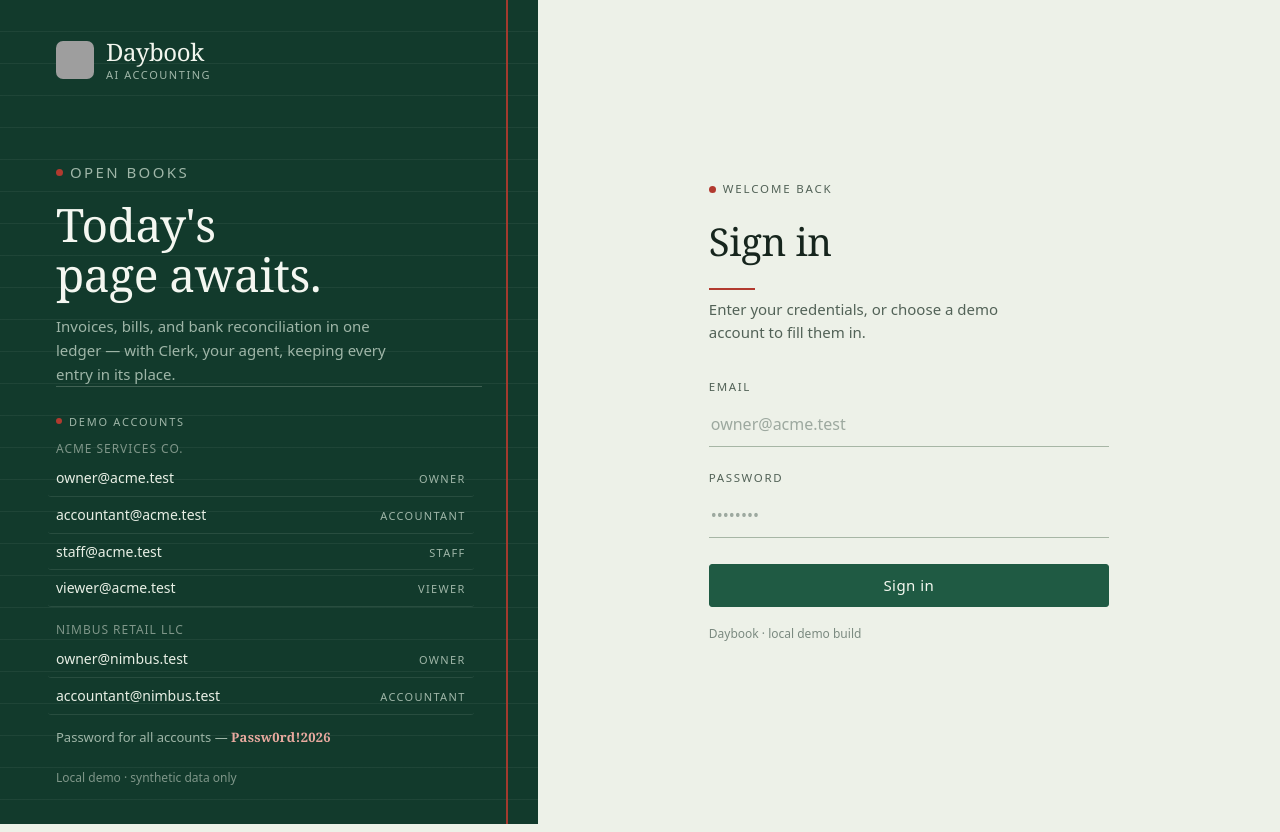
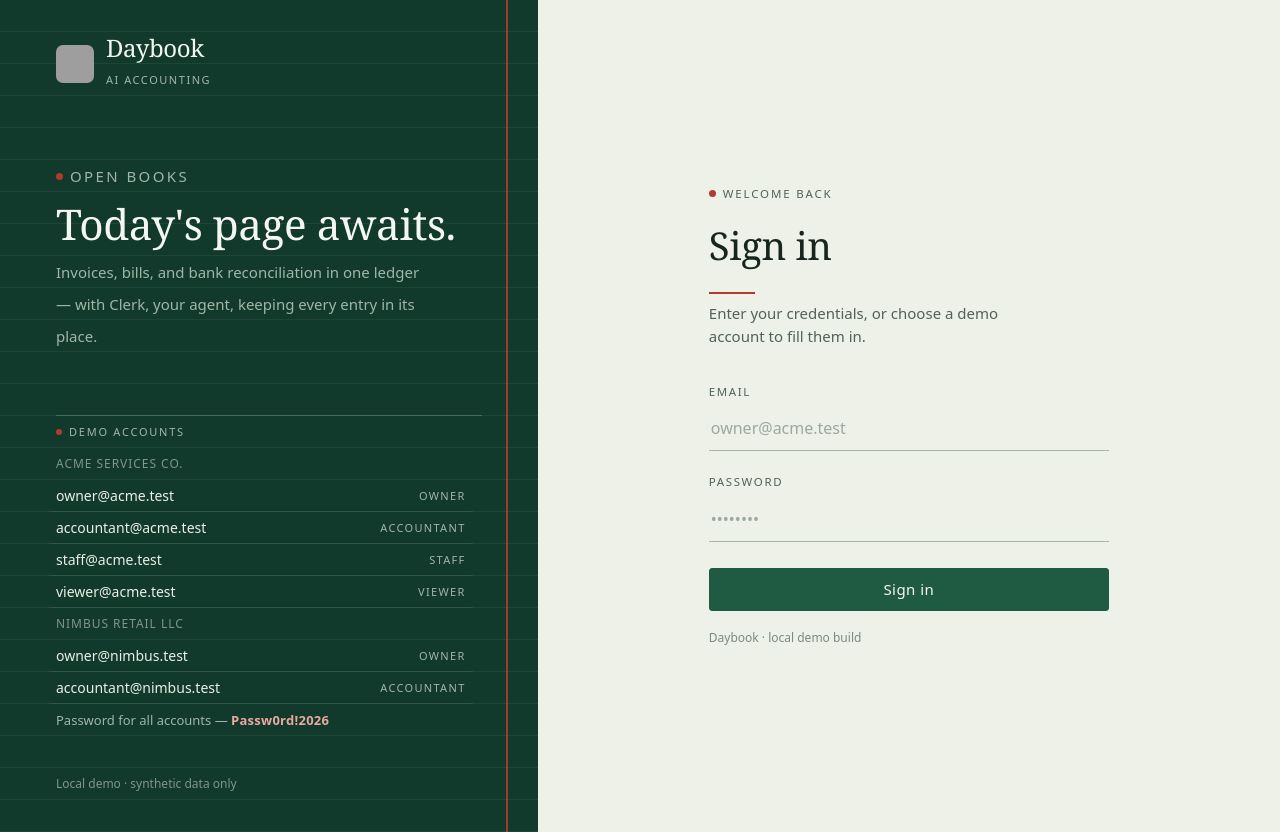
Before and after one commit to furqaniq/ai-accounting, a Next.js app in the folder frontend/: page /login in a window 1280 px wide. Built offline with nearby package versions, Linux system fonts and the light colour scheme; no server answers; grey boxes are pictures that could not be loaded; a web font is replaced by a local one.

Commit message:
style(001): set login ledger text on the 32px rule grid

```diff
--- a/frontend/app/login.css
+++ b/frontend/app/login.css
@@ -13,7 +13,7 @@
   position: relative;
   display: flex;
   flex-direction: column;
-  padding: 40px 56px 36px;
+  padding: 32px 56px 32px;
   color: #e8efe5;
   background-color: var(--ledger-deep);
   background-image: repeating-linear-gradient(
@@ -38,6 +38,8 @@
   display: flex;
   align-items: center;
   gap: 12px;
+  height: 64px;
+  flex: none;
   animation: login-rise 0.5s ease both;
 }
 
@@ -54,22 +56,22 @@
   font-size: 24px;
   font-weight: 500;
   letter-spacing: -0.015em;
-  line-height: 1;
+  line-height: 32px;
   color: #f2f6ee;
 }
 
 .login-brand .brand__sub {
   display: block;
-  margin-top: 5px;
+  margin-top: 0;
   font-size: 11px;
   letter-spacing: 0.14em;
   text-transform: uppercase;
   color: #9fb6a8;
-  line-height: 1;
+  line-height: 32px;
 }
 
 .login-statement {
-  margin-top: clamp(48px, 10vh, 96px);
+  margin-top: 64px;
   max-width: 440px;
   animation: login-rise 0.5s 0.08s ease both;
 }
@@ -78,6 +80,7 @@
   display: flex;
   align-items: center;
   gap: 7px;
+  line-height: 32px;
   font-size: 11.5px;
   letter-spacing: 0.16em;
   text-transform: uppercase;
@@ -93,11 +96,11 @@
 }
 
 .login-statement h2 {
-  margin: 16px 0 14px;
+  margin: 0;
   font-family: var(--font-display);
-  font-size: clamp(2.2rem, 3.6vw, 3.1rem);
+  font-size: clamp(2.1rem, 3.3vw, 2.9rem);
   font-weight: 500;
-  line-height: 1.08;
+  line-height: 64px;
   letter-spacing: -0.01em;
   color: #f4f7f1;
   text-wrap: balance;
@@ -105,15 +108,14 @@
 
 .login-statement p {
   font-size: 15px;
-  line-height: 1.6;
+  line-height: 32px;
   color: #9fb6a8;
-  max-width: 360px;
+  max-width: 380px;
 }
 
 .login-demo {
-  margin-top: auto;
-  padding-top: 26px;
-  border-top: 1px solid rgba(232, 239, 229, 0.22);
+  margin-top: 64px;
+  box-shadow: 0 -1px 0 rgba(232, 239, 229, 0.22);
   animation: login-rise 0.5s 0.24s ease both;
 }
 
@@ -121,11 +123,11 @@
   display: flex;
   align-items: center;
   gap: 7px;
+  line-height: 32px;
   font-size: 11px;
   letter-spacing: 0.16em;
   text-transform: uppercase;
   color: #9fb6a8;
-  margin-bottom: 10px;
 }
 
 .login-demo__kicker::before {
@@ -137,24 +139,25 @@
 }
 
 .login-demo__group + .login-demo__group {
-  margin-top: 14px;
+  margin-top: 0;
 }
 
 .login-demo__org {
+  line-height: 32px;
   font-size: 12px;
   letter-spacing: 0.08em;
   text-transform: uppercase;
   color: #7f9689;
-  margin-bottom: 2px;
 }
 
 .login-demo__row {
   display: flex;
   justify-content: space-between;
-  align-items: baseline;
+  align-items: center;
   gap: 18px;
   width: 100%;
-  padding: 7px 8px;
+  height: 32px;
+  padding: 0 8px;
   margin: 0 -8px;
   border: none;
   border-bottom: 1px solid rgba(232, 239, 229, 0.1);
@@ -191,7 +194,7 @@
 }
 
 .login-demo__password {
-  margin-top: 12px;
+  line-height: 32px;
   font-size: 13px;
   color: #9fb6a8;
 }
@@ -199,12 +202,12 @@
 .login-demo__password strong {
   font-weight: 600;
   color: #e8a99f;
-  font-family: var(--font-display);
   letter-spacing: 0.02em;
 }
 
 .login-ledger__foot {
-  margin-top: 22px;
+  margin-top: 32px;
+  line-height: 32px;
   font-size: 12px;
   color: #7f9689;
   animation: login-rise 0.5s 0.3s ease both;
@@ -367,7 +370,7 @@
   }
 
   .login-ledger {
-    padding: 28px 24px 26px;
+    padding: 32px 24px 32px;
   }
 
   .login-ledger::after {
@@ -380,15 +383,11 @@
   }
 
   .login-statement {
-    margin-top: 28px;
+    margin-top: 32px;
   }
 
   .login-demo {
-    margin-top: 26px;
-  }
-
-  .login-ledger__foot {
-    margin-top: 16px;
+    margin-top: 32px;
   }
 
   .login-form-pane {
```
